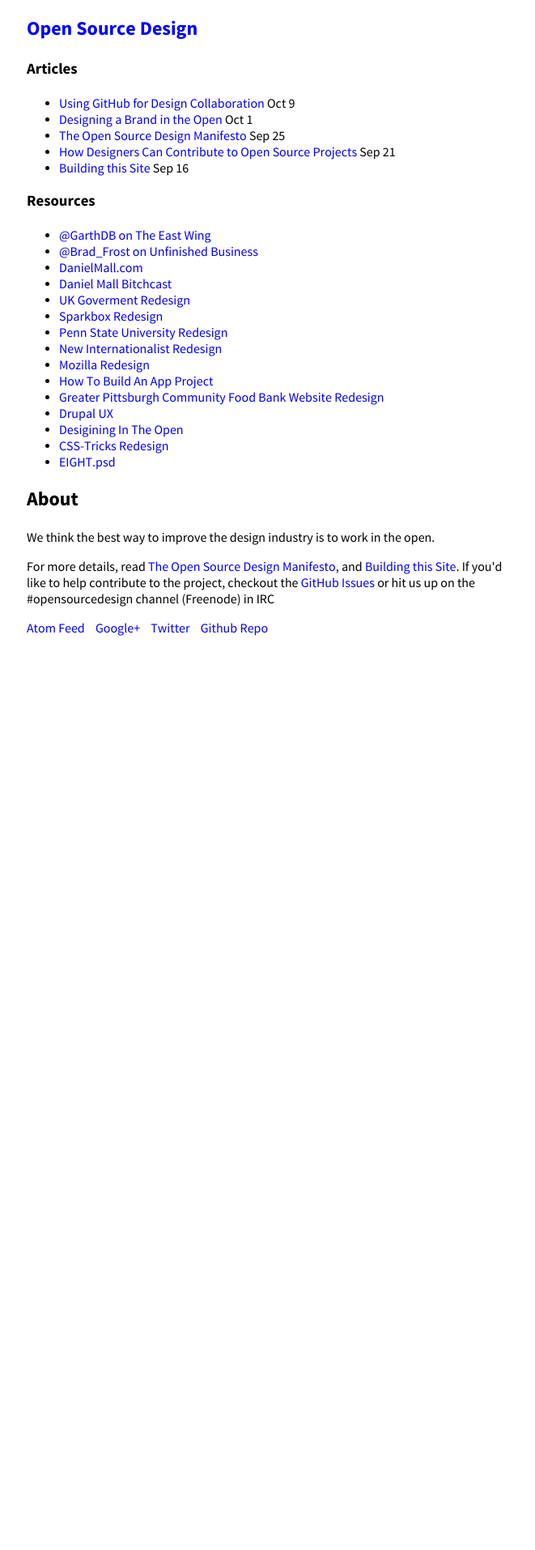
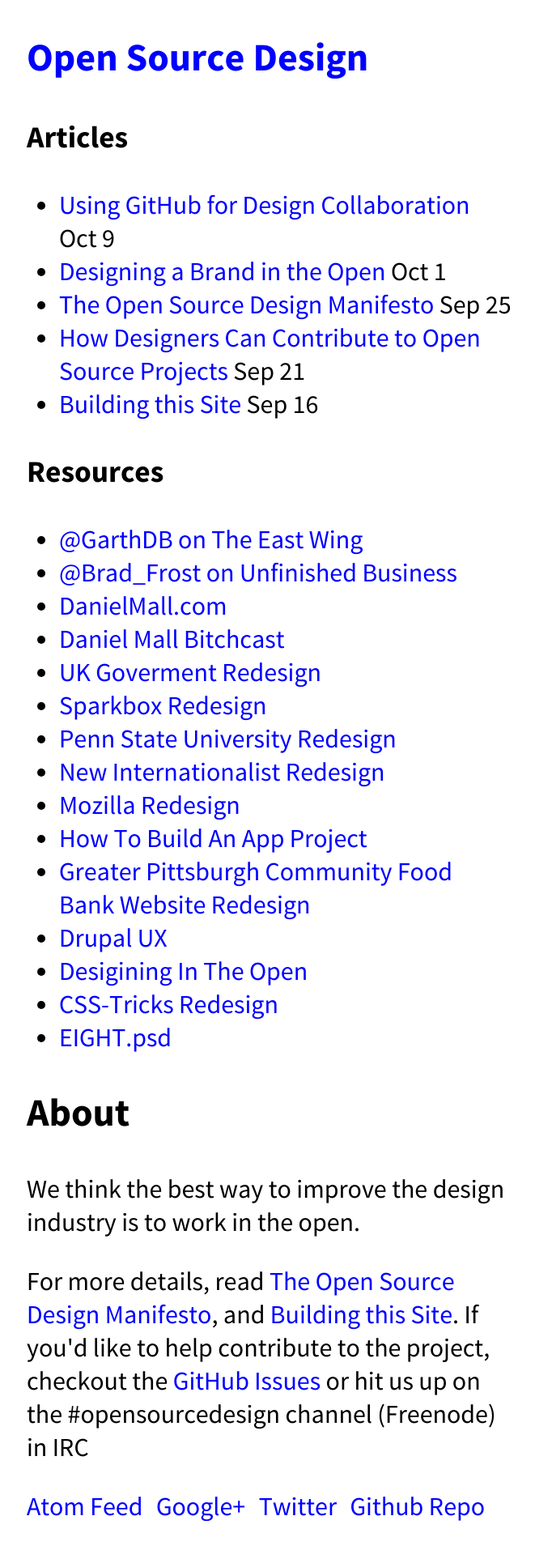
Before and after one commit to DesignOpen/designopen.github.io, a Jekyll site: the page built from index.html, in a window 1280 px wide. Shown: the whole page at 81% size, without its empty margins (307-968 px from the left). Built offline with Jekyll 4.4.1, drawn with Linux system fonts in a browser that asks for light colours; before the commit the page ends 900 px from its top, so only the background shows below that.

Commit message:
add dynamic font-size breakpoints

```diff
--- a/css/main.css
+++ b/css/main.css
@@ -37,4 +37,28 @@
 }
 .bloglist li:hover .author {
   display: inline;
+}}
+
+
+@media (max-width: 300px) {
+    html {
+        font-size: 70%;
+    }
 }
+
+@media (min-width: 500px) {
+    html {
+        font-size: 80%;
+    }
+}
+
+@media (min-width: 700px) {
+    html {
+        font-size: 120%;
+    }
+}
+
+@media (min-width: 1200px) {
+    html {
+        font-size: 200%;
+    }
```
